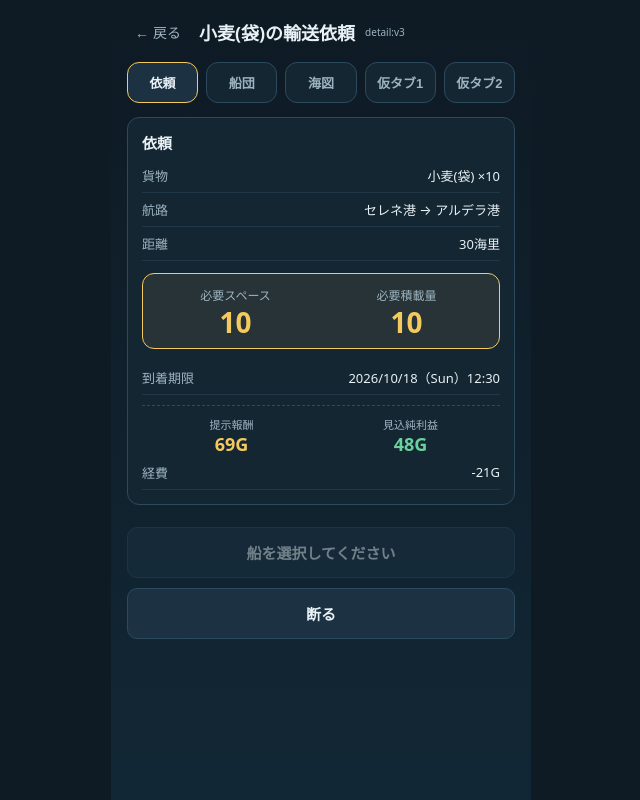
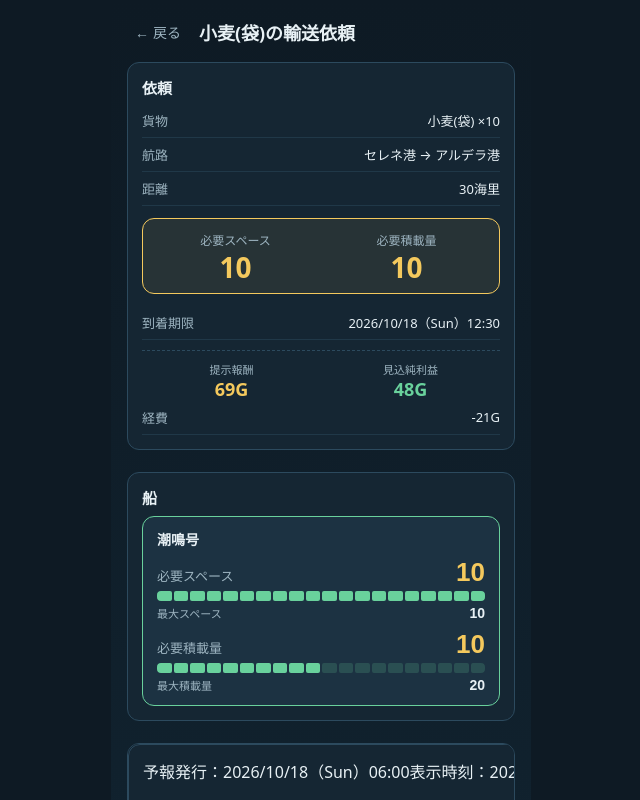
Before and after one commit to Shienori/shioji-no-shokai, a React (Vite) app in the folder shioji-no-shokai-mvp/: page / in a window 1280 px wide. Both pictures are taken after a click on the element 640 px from the left and 475 px from the top of the page. Shown: the top 800 px of the page, without its empty margins (319-959 px from the left). Built offline with nearby package versions, Linux system fonts and the light colour scheme.

Commit message:
revert: restore scrollable contract detail layout

```diff
--- a/shioji-no-shokai-mvp/src/components/contract/ContractDetailScreen.tsx
+++ b/shioji-no-shokai-mvp/src/components/contract/ContractDetailScreen.tsx
@@ -18,16 +18,6 @@ interface ContractDetailScreenProps {
   onClose: () => void;
 }
 
-type DetailTab = "request" | "fleet" | "chart" | "placeholder1" | "placeholder2";
-
-const DETAIL_TABS = [
-  { id: "request", label: "依頼" },
-  { id: "fleet", label: "船団" },
-  { id: "chart", label: "海図" },
-  { id: "placeholder1", label: "仮タブ1" },
-  { id: "placeholder2", label: "仮タブ2" },
-] as const;
-
 export function ContractDetailScreen({
   contract,
   ships,
@@ -37,11 +27,9 @@ export function ContractDetailScreen({
   onClose
 }: ContractDetailScreenProps) {
   const [selectedShipId, setSelectedShipId] = useState<string | null>(null);
-  const [activeTab, setActiveTab] = useState<DetailTab>("request");
 
   useEffect(() => {
     setSelectedShipId(null);
-    setActiveTab("request");
   }, [contract?.id]);
 
   if (!contract) return null;
@@ -63,24 +51,9 @@ export function ContractDetailScreen({
       <header className="detail-header">
         <button className="back-btn" onClick={onClose}>← 戻る</button>
         <h2>{cargo.name}の輸送依頼</h2>
-        <span style={{ fontSize: 10, color: "#9db4c0" }}>detail:v3</span>
       </header>
 
-      <div className="detail-tabs">
-        {DETAIL_TABS.map((tab) => (
-          <button
-            key={tab.id}
-            type="button"
-            className={`detail-tab${activeTab === tab.id ? " active" : ""}`}
-            onClick={() => setActiveTab(tab.id)}
-          >
-            {tab.label}
-          </button>
-        ))}
-      </div>
-
       <div className="detail-body">
-        {activeTab === "request" && (
         <section className="detail-tab-panel">
           <div className="card detail-card">
             <h3>依頼</h3>
@@ -106,9 +79,7 @@ export function ContractDetailScreen({
             <div className="kv"><span>経費</span><span>-{expense}G</span></div>
           </div>
         </section>
-        )}
 
-        {activeTab === "fleet" && (
         <section className="detail-tab-panel">
           <div className="card detail-card ship-select-card">
             <h3>船</h3>
@@ -144,9 +115,7 @@ export function ContractDetailScreen({
             </div>
           </div>
         </section>
-        )}
 
-        {activeTab === "chart" && (
         <section className="detail-tab-panel chart-tab-panel">
           <div className="chart-fullscreen">
             <RouteSeaConditionTab
@@ -157,19 +126,8 @@ export function ContractDetailScreen({
             />
           </div>
         </section>
-        )}
-
-        {(activeTab === "placeholder1" || activeTab === "placeholder2") && (
-          <section className="detail-tab-panel">
-            <div className="card detail-card">
-              <h3>準備中</h3>
-              <p className="route">このタブは仮置きです。</p>
-            </div>
-          </section>
-        )}
       </div>
 
-      {activeTab !== "chart" && (
       <footer className="detail-footer">
         {acceptReason && <p className="accept-reason">{acceptReason}</p>}
         <button
@@ -185,7 +143,6 @@ export function ContractDetailScreen({
         </button>
         <button className="btn btn-secondary" onClick={onClose}>断る</button>
       </footer>
-      )}
     </div>
   );
 }
```
Lines whose indentation alone changed are shown as unchanged.
